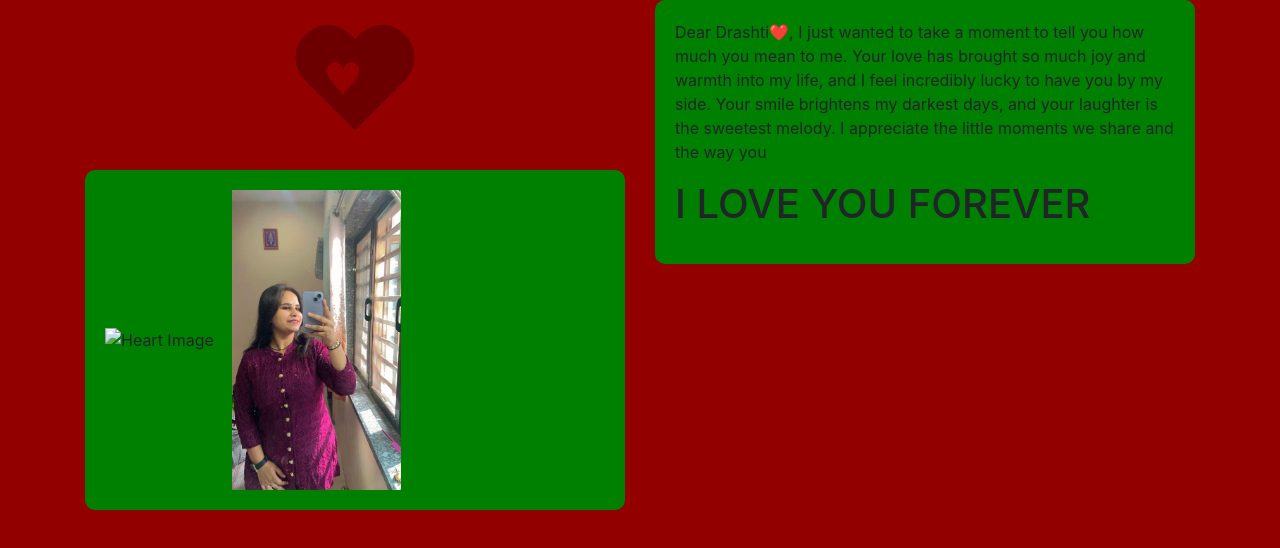
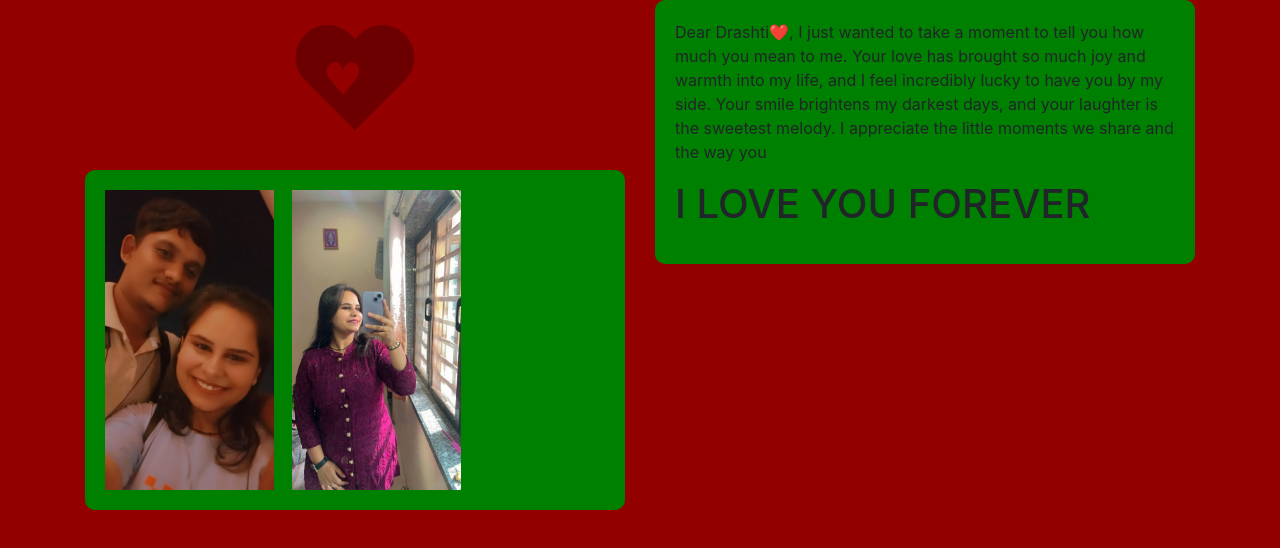
Before and after one commit to yash9259/Propose-, a plain HTML site: page index.html in a window 1280 px wide. Drawn offline with nearby package versions, Linux system fonts and the light colour scheme; a script that the page names is missing; files whose address does not match are found by name.

Commit message:
Update index.html

```diff
--- a/index.html
+++ b/index.html
@@ -231,7 +231,7 @@
                 <div class="col-lg-6">
                     <div class="heart" id="heartBorder"><span>&hearts;</span></div>
                     <div class="heart-image-container">
-                        <img src="Propose-/blob/main/IMG-20231003-WA0002.jpg" style="height: 300px;" alt="Heart Image" class="heart-image img-fluid">
+                        <img src="https://github.com/yash9259/Propose-/blob/main/IMG-20231003-WA0002.jpg" style="height: 300px;" alt="Heart Image" class="heart-image img-fluid">
                         &nbsp;&nbsp;&nbsp;<img src="/images/IMG_20231119_145037_309.jpg" style="height: 300px;" alt="Heart Image" class="heart-image img-fluid">
                     </div>
                 </div>
```
